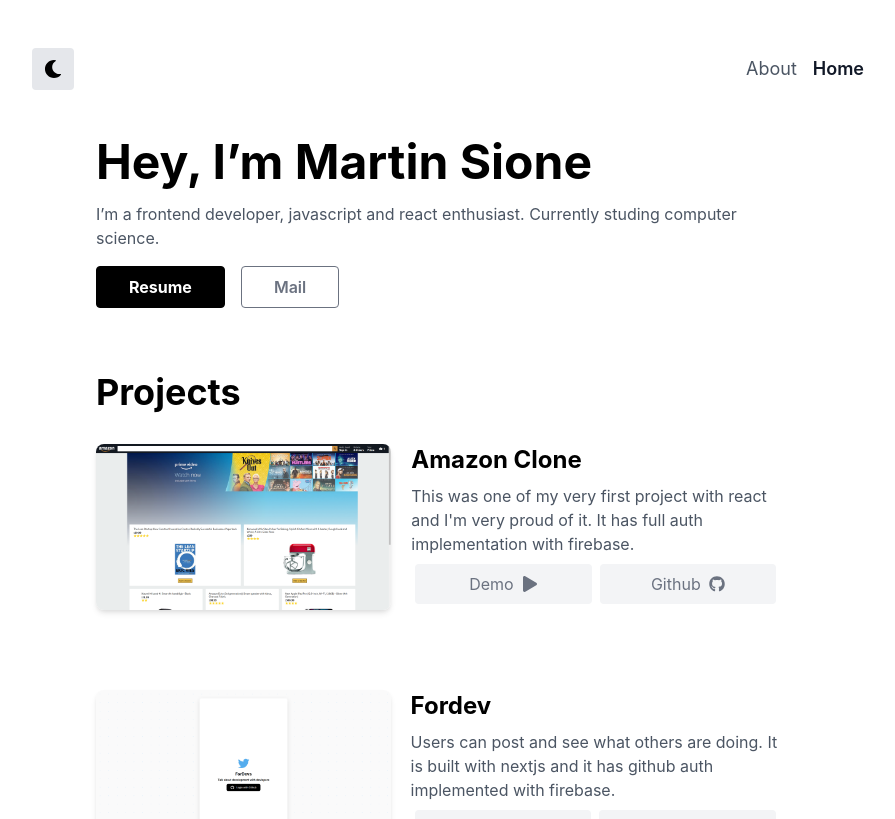
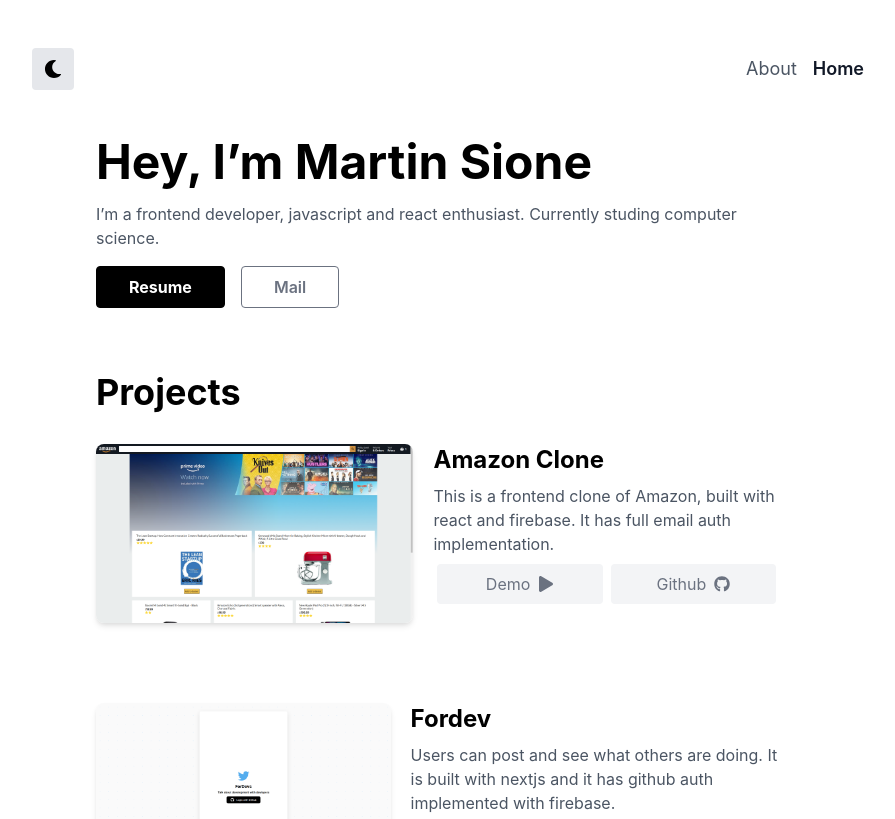
Before and after one commit to martinsione/portfolio-v2, a Next.js app: page / in a window 1280 px wide. Shown: the top 819 px of the page, without its empty margins (192-1087 px from the left). Built offline with nearby package versions, Linux system fonts and the light colour scheme; what @tailwindcss/typography would draw is missing.

Commit message:
Update index links

```diff
--- a/pages/index.tsx
+++ b/pages/index.tsx
@@ -32,9 +32,9 @@
       <h3 className="font-bold text-2xl md:text-4xl mb-4 md:mb-8">Projects</h3>
       <ProjectCard
         title="Amazon Clone"
-        description="This was one of my very first project with react and I'm very proud of it. It has full auth implementation with firebase."
+        description="This is a frontend clone of Amazon, built with react and firebase. It has full email auth implementation."
         img="/images/projects/amazon-clone/amazon-clone-1.png"
-        url="https://amazon-clone-martinsione.vercel.app/"
+        url="https://martinsione-amazon.vercel.app/"
         repo="https://github.com/martinsione/amazon-clone"
       />
       <ProjectCard
```
